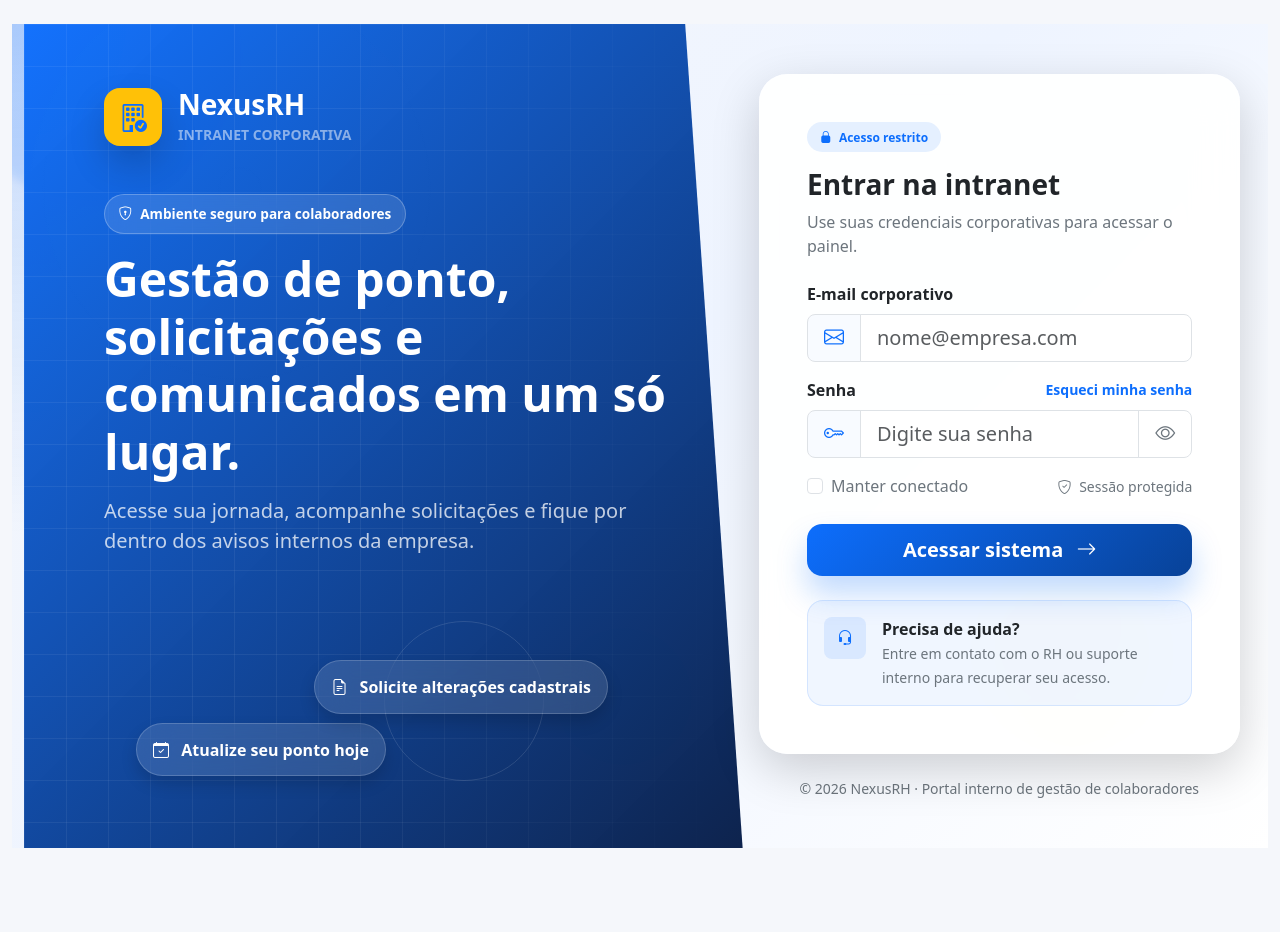
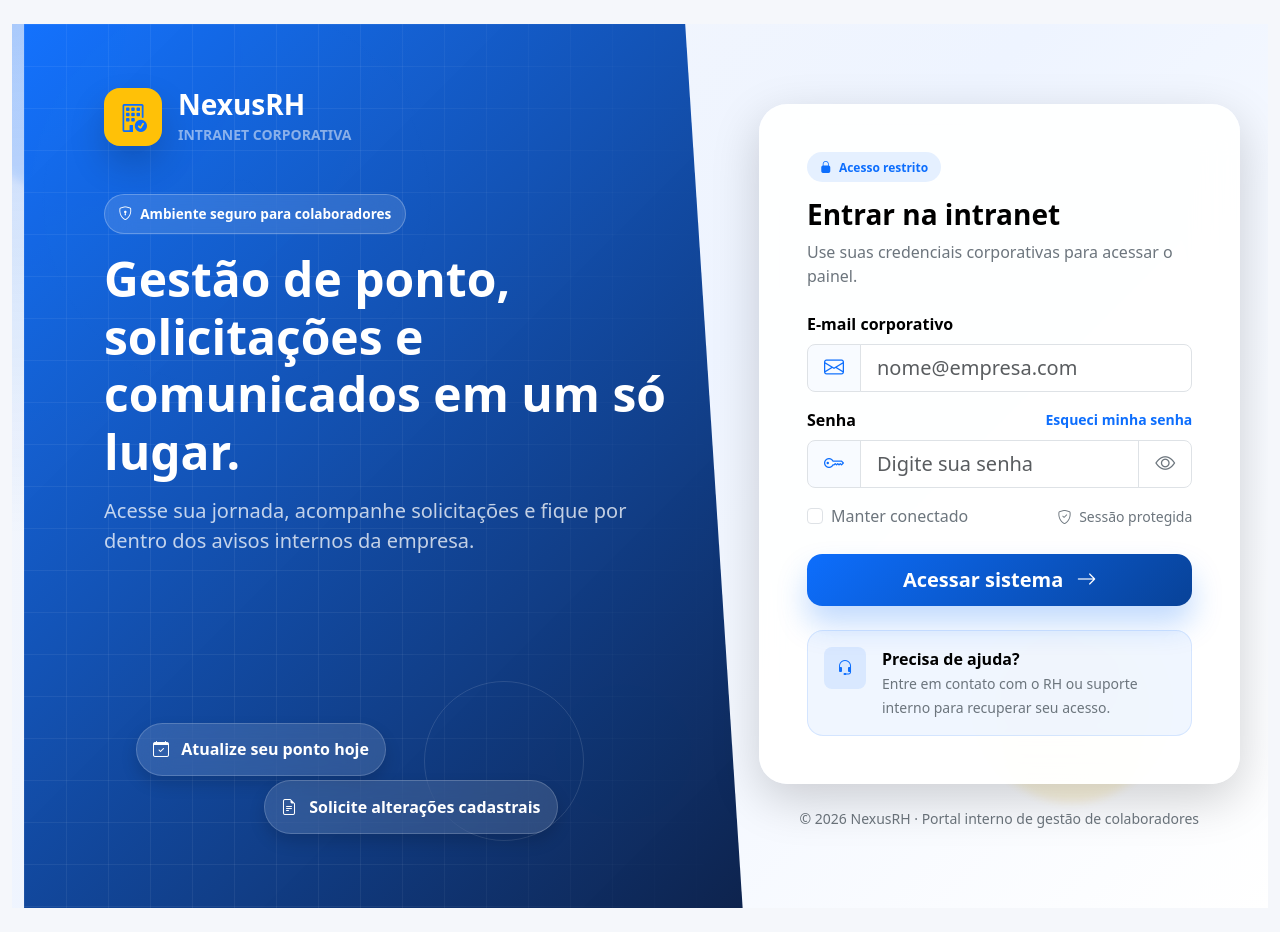
Before and after one commit to gavar-dev/sistema-gestao-absenteismo, an Angular app: page /login in a window 1280 px wide. Before the commit the page ends 872 px from the top, so only its background shows below. Built offline with nearby package versions, Linux system fonts and the light colour scheme.

Commit message:
fix(login-component): Corrigindo alguns erros do estilo da page.

```diff
--- a/src/app/pages/login-component/login-component.css
+++ b/src/app/pages/login-component/login-component.css
@@ -85,6 +85,10 @@
   z-index: 1;
 }
 
+.titulo-login, .form-label, .ajuda{
+  color: black;
+}
+
 .brand-icon {
   width: 58px;
   height: 58px;
@@ -111,8 +115,9 @@
 }
 
 .hero-panel {
-  height: 180px;
-  max-width: 520px;
+  position: relative;
+  min-height: 240px;
+  max-width: 560px;
 }
 
 .hero-card {
@@ -124,7 +129,7 @@
 
 .main-card {
   position: relative;
-  max-width: 390px;
+  width: min(100%, 390px);
   padding: 1.25rem;
   border-radius: 1.4rem;
   overflow: hidden;
@@ -171,12 +176,14 @@
 
 .card-one {
   left: 2rem;
-  bottom: 0.5rem;
+  top: 7.4rem;
+  bottom: auto;
 }
 
 .card-two {
-  right: 1rem;
-  top: 3.5rem;
+  left: 10rem;
+  right: auto;
+  top: 11rem;
   animation-delay: 1.2s;
 }
 
@@ -382,3 +389,19 @@
     padding: 1.5rem !important;
   }
 }
+
+@media (max-width: 1199.98px) {
+  .hero-panel {
+    min-height: 280px;
+  }
+
+  .card-one {
+    left: 1rem;
+    top: 7.5rem;
+  }
+
+  .card-two {
+    left: 1rem;
+    top: 12rem;
+  }
+}
--- a/src/app/pages/login-component/login-component.html
+++ b/src/app/pages/login-component/login-component.html
@@ -76,7 +76,7 @@
                   <i class="bi bi-lock-fill me-1"></i>
                   Acesso restrito
                 </span>
-                <h2 class="h3 fw-bold mb-2">Entrar na intranet</h2>
+                <h2 class="h3 fw-bold mb-2 titulo-login">Entrar na intranet</h2>
                 <p class="text-secondary mb-0">
                   Use suas credenciais corporativas para acessar o painel.
                 </p>
@@ -152,7 +152,7 @@
                   <i class="bi bi-headset"></i>
                 </div>
                 <div>
-                  <strong class="d-block">Precisa de ajuda?</strong>
+                  <strong class="d-block ajuda">Precisa de ajuda?</strong>
                   <small class="text-secondary">
                     Entre em contato com o RH ou suporte interno para recuperar seu acesso.
                   </small>
```
